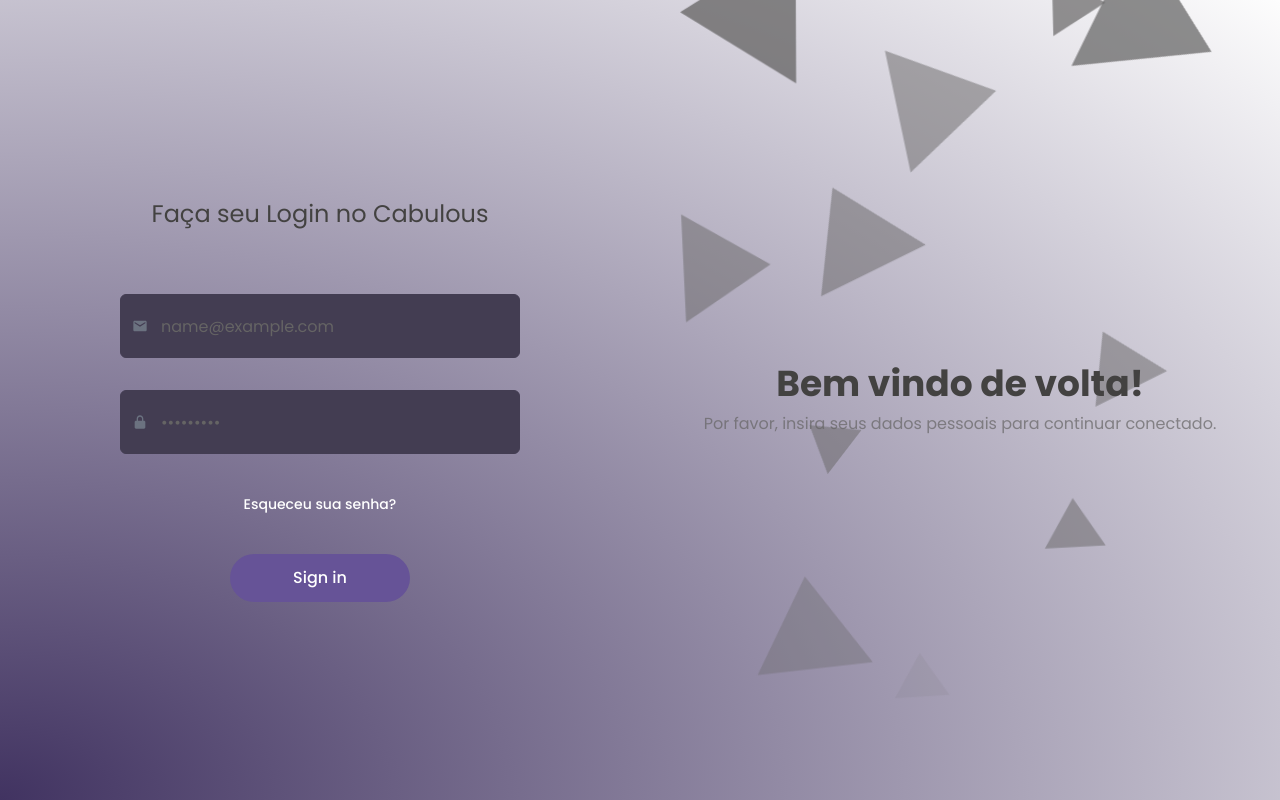
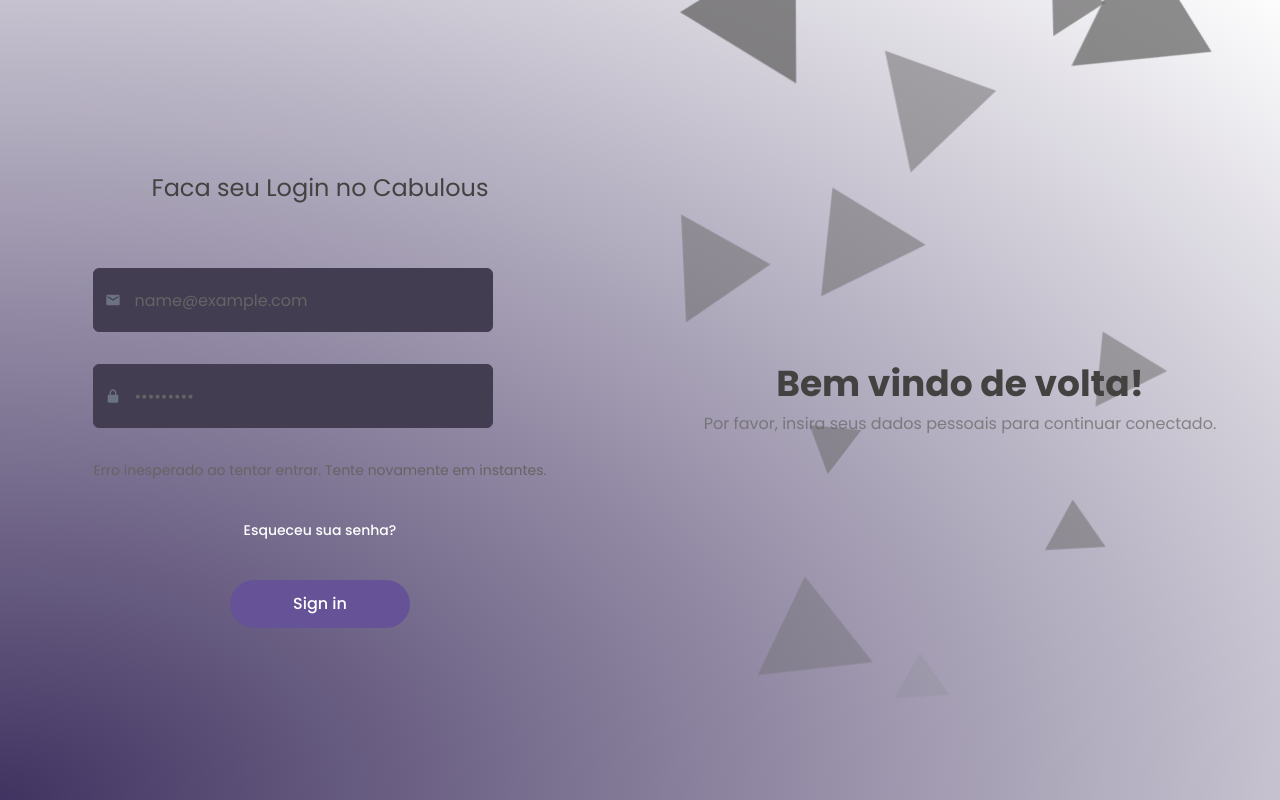
Before and after one commit to Cabulous-Corp/cabulous, a Next.js app in the folder app/web/: page /login in a window 1280 px wide. Both pictures are taken after typing "name@example.com", "Sample123" into the empty fields and a click on the button "Sign in". Built offline with nearby package versions, Linux system fonts and the light colour scheme; no server answers.

Commit message:
feat(web): integrate login form with react-hook-form and next Link

```diff
--- a/app/web/app/(auth)/login/page.tsx
+++ b/app/web/app/(auth)/login/page.tsx
@@ -1,84 +1,132 @@
 'use client'
 
 import { useState } from 'react'
+import Link from 'next/link'
+import { useForm } from 'react-hook-form'
+import { BiSolidLockAlt } from 'react-icons/bi'
 import { MdEmail } from 'react-icons/md'
-import { BiSolidLockAlt } from 'react-icons/bi'
+
 import { Button } from '@/components/ui/button'
+import { Form, FormControl, FormField, FormItem } from '@/components/ui/form'
 import { Input } from '@/components/ui/input'
+
 import AnimatedTrianglesBackground from '../login/_components/AnimatedTrianglesBackground'
 
+type LoginFormValues = {
+  identifier: string
+  password: string
+}
+
 export default function LoginPage() {
-  const [email, setEmail] = useState('')
-  const [password, setPassword] = useState('')
-  //const [error, setError] = useState('')
+  const [isSubmitting, setIsSubmitting] = useState(false)
+  const [submitError, setSubmitError] = useState('')
 
-  const handleLogin = async (e: React.FormEvent) => {
-    e.preventDefault()
-    if (!email || !password) {
-      console.log('Email e senha são obrigatórios') //setError("preencha todos os campos")
-      return
-    }
+  const form = useForm<LoginFormValues>({
+    defaultValues: {
+      identifier: '',
+      password: '',
+    },
+    mode: 'onSubmit',
+  })
+
+  const handleLogin = async (values: LoginFormValues) => {
+    setSubmitError('')
+    setIsSubmitting(true)
+
     try {
       const res = await fetch('/api/auth/login', {
         method: 'POST',
         headers: {
           'Content-Type': 'application/json',
         },
-        body: JSON.stringify({ email, password }),
+        body: JSON.stringify({ email: values.identifier, password: values.password }),
       })
       const data = await res.json()
 
       if (!res.ok) {
-        //redirecionar para a dashboard
-        console.log('Erro:', data) //setError(data.message || 'deu ruim')
+        setSubmitError('Nao foi possivel entrar. Confira suas credenciais e tente novamente.')
+        console.log('Erro:', data)
         return
       }
 
       console.log('Login bem-sucedido:', data)
-      //para redirecionar router.push('/dashboard')
     } catch (error) {
-      console.error('Erro', error) //setError('deu ruim')
+      setSubmitError('Erro inesperado ao tentar entrar. Tente novamente em instantes.')
+      console.error('Erro', error)
+    } finally {
+      setIsSubmitting(false)
     }
   }
 
   return (
-    <div className="relative w-full min-h-screen overflow-hidden grid grid-rows-[300px_1fr] md:grid-cols-2 md:grid-rows-1 items-center justify-center">
+    <div className="relative grid min-h-screen w-full grid-rows-[300px_1fr] items-center justify-center overflow-hidden md:grid-cols-2 md:grid-rows-1">
       <AnimatedTrianglesBackground />
 
-      <section className="flex flex-col items-center gap-16 pt-16 pb-16 rounded-lg w-100% z-1">
-        <h3 className="text-2xl text-center">Faça seu Login no Cabulous</h3>
-        <form className="flex flex-col gap-8 items-center" onSubmit={handleLogin}>
+      <section className="z-1 flex w-100% flex-col items-center gap-16 rounded-lg pt-16 pb-16">
+        <h3 className="text-center text-2xl">Faca seu Login no Cabulous</h3>
+
+        <Form {...form}>
+          <form className="flex flex-col items-center gap-8" onSubmit={form.handleSubmit(handleLogin)}>
+            <FormField
+              control={form.control}
+              name="identifier"
+              rules={{ required: 'E-mail ou usuario e obrigatorio.' }}
+              render={({ field, fieldState }) => (
+                <FormItem className="w-full">
+                  <FormControl>
                     <Input
+                      {...field}
+                      id="identifier"
+                      type="text"
                       placeholder="Email/User"
-            type="email"
-            id="email"
                       startAdornment={<MdEmail />}
-            value={email}
-            onChange={(e) => setEmail(e.target.value)}
+                      error={fieldState.error?.message}
+                    />
+                  </FormControl>
+                </FormItem>
+              )}
             />
 
+            <FormField
+              control={form.control}
+              name="password"
+              rules={{
+                required: 'Senha e obrigatoria.',
+                minLength: { value: 8, message: 'A senha deve ter pelo menos 8 caracteres.' },
+              }}
+              render={({ field, fieldState }) => (
+                <FormItem className="w-full">
+                  <FormControl>
                     <Input
+                      {...field}
+                      id="password"
+                      type="password"
                       placeholder="Password"
-            type="password"
-            id="password"
                       startAdornment={<BiSolidLockAlt />}
-            value={password}
-            onChange={(e) => setPassword(e.target.value)}
+                      error={fieldState.error?.message}
                     />
-          <Button type="submit" variant="link" className="text-white">
-            Esqueceu sua senha?
+                  </FormControl>
+                </FormItem>
+              )}
+            />
+
+            {submitError ? <p className="text-sm text-destructive">{submitError}</p> : null}
+
+            <Button asChild variant="link" className="text-white">
+              <Link href="/forgot-password">Esqueceu sua senha?</Link>
             </Button>
 
-          <Button variant="default" size="xl" className="rounded-full w-45">
-            Sign in
+            <Button type="submit" variant="default" size="xl" className="w-45 rounded-full" disabled={isSubmitting}>
+              {isSubmitting ? 'Entrando...' : 'Sign in'}
             </Button>
           </form>
+        </Form>
       </section>
 
-      <section className="basis-auto relative text-white order-first md:order-last z-1">
+      <section className="z-1 order-first basis-auto text-white md:order-last">
         <div className="z-10 text-center">
           <h1 className="text-4xl font-bold">Bem vindo de volta!</h1>
-          <p className="opacity-70 mt-2">Por favor, insira seus dados pessoais para continuar conectado.</p>
+          <p className="mt-2 opacity-70">Por favor, insira seus dados pessoais para continuar conectado.</p>
         </div>
       </section>
     </div>
```
Lines whose indentation alone changed are shown as unchanged.
